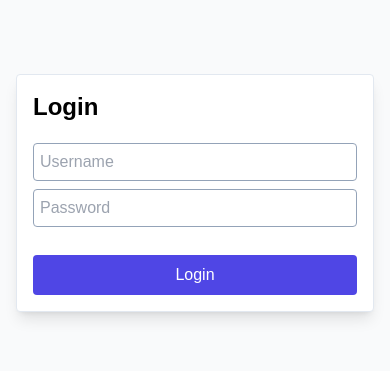
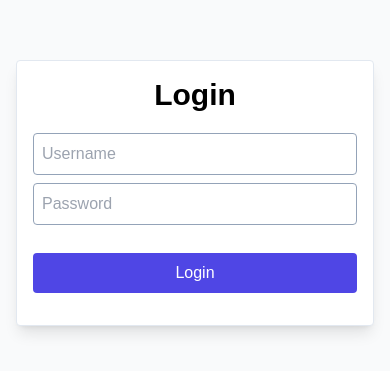
Before and after one commit to hari-str/React-Redux-Task, a React (Create React App) app: page /login in a window 390 px wide. Shown: the part 229-600 px from the top of the page. Built offline with nearby package versions, Linux system fonts and the light colour scheme.

Commit message:
new commit

```diff
--- a/src/components/LoginComp.js
+++ b/src/components/LoginComp.js
@@ -42,15 +42,15 @@ const LoginComp = () => {
   }
 
   return (
-    <div className="bg-white shadow-lg border border-slate-200 rounded max-w-sm p-4">
-      <h1 className="lg:text-4xl md:text-2xl text-2xl font-semibold mb-5">
+    <div className="bg-white shadow-lg border border-slate-200 rounded max-w-sm lg:pb-4 lg:pb-4 p-4 pb-8">
+      <h1 className="lg:text-4xl text-3xl font-bold mb-5 text-center ">
         Login
       </h1>
 
-      <form className="" onSubmit={(e) => handleSubmit(e)}>
+      <form onSubmit={(e) => handleSubmit(e)}>
         <input
           type="text"
-          className="w-full p-1.5 mb-2 border border-slate-400 text-base rounded"
+          className="w-full lg:p-1.5 p-2 mb-2 border border-slate-400 text-base rounded"
           placeholder="Username"
           value={username}
           onChange={(e) => setUserName(e.target.value)}
@@ -61,7 +61,7 @@ const LoginComp = () => {
         )}
         <input
           type="password"
-          className="w-full p-1.5  mb-2 border border-slate-400 text-base rounded"
+          className="w-full lg:p-1.5 p-2  mb-2 border border-slate-400 text-base rounded"
           placeholder="Password"
           value={password}
           onChange={(e) => setPassword(e.target.value)}
--- a/src/components/Navbar.js
+++ b/src/components/Navbar.js
@@ -12,12 +12,11 @@ const Navbar = () => {
 
   return (
     <>
-      <nav className="fixed w-full p-3 bg-slate-100 ">
+      <nav className="fixed w-full p-3 bg-slate-100 z-50">
         <div className="container mx-auto flex justify-between items-center px-4">
           <h1 className=" sm:text-xl md:text-2xl ">React Js</h1>
 
           <div className="flex items-center">
-            <nav className="">
             <NavLink to="/" className="font-normal p-2 font-medium ">
               Home
             </NavLink>
@@ -27,7 +26,6 @@ const Navbar = () => {
             <NavLink to="/photos" className="font-normal p-2 font-medium ">
               Photos
             </NavLink>
-            </nav>
 
             <NavLink
               className="text-white font-medium px-3 py-1 bg-indigo-500 transition delay-75 hover:bg-indigo-600 rounded "
--- a/src/components/PhotoComp.js
+++ b/src/components/PhotoComp.js
@@ -7,7 +7,7 @@ const PhotoComp = ({ photos, index }) => {
         src={photos?.url}
         alt="photograph"
         key={index}
-        className="transition delay-75  hover:scale-105"
+        className="hover:scale-105"
       />
     </div>
   );
```
Lines whose indentation alone changed are shown as unchanged.
